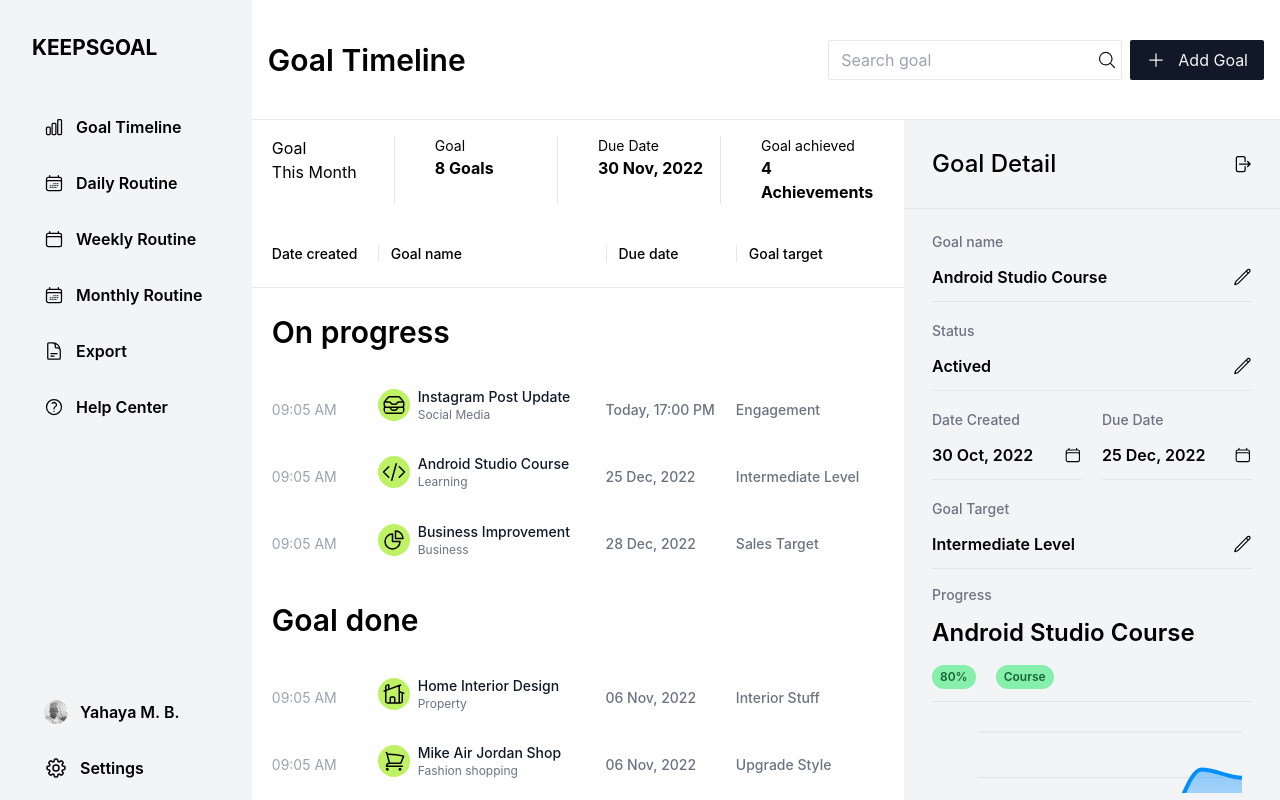
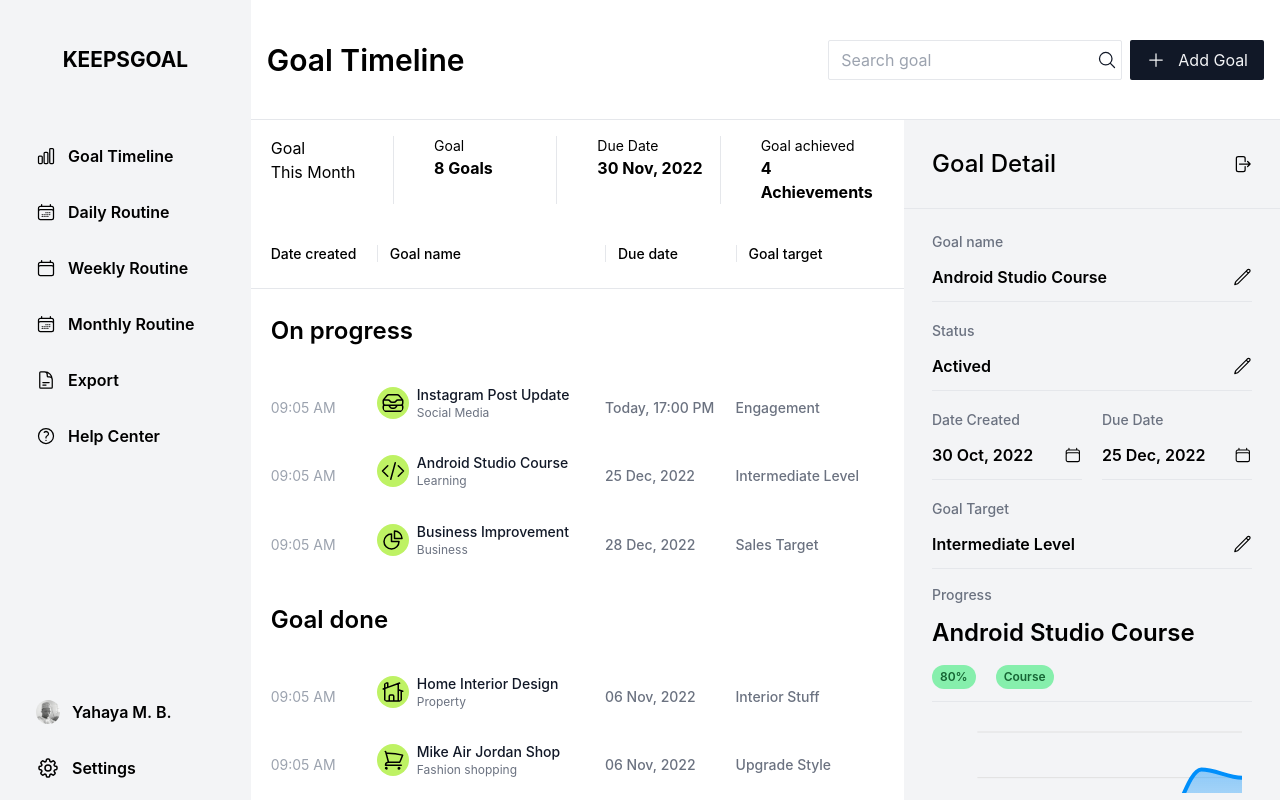
Before and after one commit to Abiey2579/keeps-goal, a React (Create React App) app: page / in a window 1280 px wide. Built offline with nearby package versions, Linux system fonts and the light colour scheme.

Commit message:
Fixed Issue #1 - UI Feedback

```diff
--- a/src/components/GoalDetails.tsx
+++ b/src/components/GoalDetails.tsx
@@ -124,14 +124,28 @@ const GoalDetails = () => {
             {/* CHARTS */}
             <ApexChartComponent />
           </div>
-          <div className="grid grid-cols-7 items-center gap-5 py-3">
-            <span className="text-xs font-medium text-gray-500">Sun</span>
-            <span className="text-xs font-medium text-gray-500">Mon</span>
-            <span className="text-xs font-medium text-gray-500">Tue</span>
-            <span className="text-xs font-medium text-gray-500">Wed</span>
-            <span className="text-xs font-medium text-gray-500">Thu</span>
-            <span className="text-xs font-medium text-gray-500">Fri</span>
-            <span className="text-xs font-medium text-gray-500">Sat</span>
+          <div className="grid grid-cols-7 items-center gap-4 py-3">
+            <span className="text-xs font-medium text-gray-500 hover:bg-gray-600 py-1 px-2 rounded-full hover:text-gray-100 cursor-pointer">
+              Sun
+            </span>
+            <span className="text-xs font-medium text-gray-500 hover:bg-gray-600 py-1 px-2 rounded-full hover:text-gray-100 cursor-pointer">
+              Mon
+            </span>
+            <span className="text-xs font-medium text-gray-500 hover:bg-gray-600 py-1 px-2 rounded-full hover:text-gray-100 cursor-pointer">
+              Tue
+            </span>
+            <span className="text-xs font-medium text-gray-500 hover:bg-gray-600 py-1 px-2 rounded-full hover:text-gray-100 cursor-pointer">
+              Wed
+            </span>
+            <span className="text-xs font-medium text-gray-500 hover:bg-gray-600 py-1 px-2 rounded-full hover:text-gray-100 cursor-pointer">
+              Thu
+            </span>
+            <span className="text-xs font-medium text-gray-500 hover:bg-gray-600 py-1 px-2 rounded-full hover:text-gray-100 cursor-pointer">
+              Fri
+            </span>
+            <span className="text-xs font-medium text-gray-500 hover:bg-gray-600 py-1 px-2 rounded-full hover:text-gray-100 cursor-pointer">
+              Sat
+            </span>
           </div>
         </div>
       </div>
--- a/src/components/GoalList.tsx
+++ b/src/components/GoalList.tsx
@@ -27,13 +27,13 @@ const GoalList = () => {
         </tr>
         <tr>
           <td colSpan={4} className="px-5">
-            <h1 className="py-5 font-semibold text-3xl">On progress</h1>
+            <h1 className="py-5 font-semibold text-2xl">On progress</h1>
           </td>
         </tr>
         <OnprogressGoals />
         <tr>
           <td colSpan={4} className="px-5">
-            <h1 className="py-5 font-semibold text-3xl">Goal done</h1>
+            <h1 className="py-5 font-semibold text-2xl">Goal done</h1>
           </td>
         </tr>
         <GoalsDone />
--- a/src/components/SideNavigation.tsx
+++ b/src/components/SideNavigation.tsx
@@ -15,9 +15,11 @@ import {
 
 const SideNavigation = () => {
   return (
-    <div className=" bg-gray-100 w-64 min-w-fit max-w-xs h-[100vh] p-8">
-      <h1 className="text-[1.3rem] font-bold mb-10">KEEPSGOAL</h1>
-      <ul>
+    <div className=" bg-gray-100 w-64 min-w-fit max-w-xs h-[100vh]">
+      <div className="h-[15%] flex items-center justify-center">
+        <h1 className="text-[1.3rem] font-bold">KEEPSGOAL</h1>
+      </div>
+      <ul className="px-6 py-3">
         <li className="mb-2">
           <a
             href="./"
@@ -79,7 +81,7 @@ const SideNavigation = () => {
           </a>
         </li>
       </ul>
-      <ul className="absolute bottom-0">
+      <ul className="absolute bottom-0 px-6">
         <li className="mb-2">
           <a
             href="./"
--- a/src/components/TopNavigation.tsx
+++ b/src/components/TopNavigation.tsx
@@ -5,7 +5,7 @@ import { MagnifyingGlassIcon, PlusIcon } from "@heroicons/react/24/outline";
 
 const TopNavigation = () => {
   return (
-    <div className="flex items-center justify-between h-[15%] px-4 py-3 w-full border-b">
+    <div className="flex items-center justify-between h-[15%] w-full border-b px-4">
       <h1 className="text-3xl font-semibold">Goal Timeline</h1>
       <div className="flex">
         <div className="flex items-center border rounded-sm mr-2 px-1">
```
